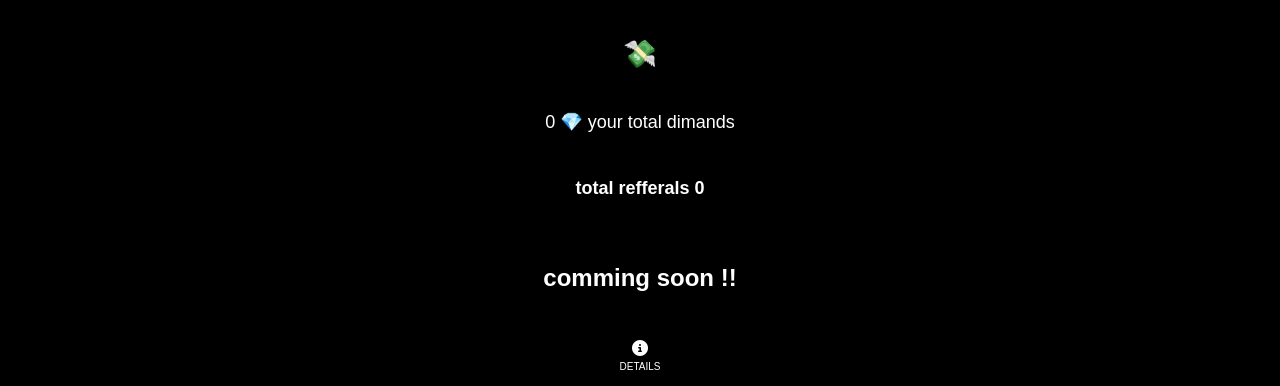
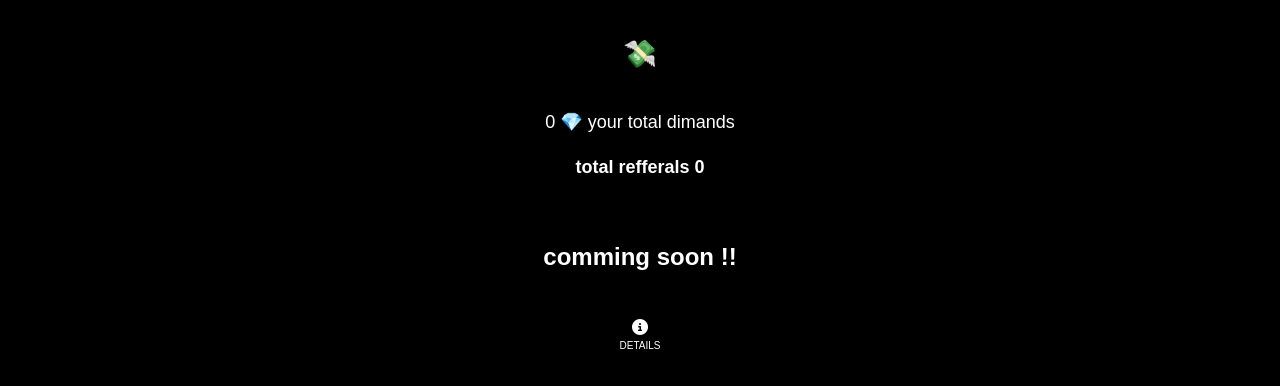
Before and after one commit to semanto973/tonempire, a plain HTML site: page balance.html in a window 1280 px wide. Shown: the top 386 px of the page. Drawn offline with Linux system fonts and the light colour scheme.

Commit message:
Update balance.html

```diff
--- a/balance.html
+++ b/balance.html
@@ -114,9 +114,8 @@
 
     <div id="balance-container"><h2><b>💸</b></h2><BR>
         <span id="balance">0</span> 💎 your total dimands
-        <br>
 
-        <BR>
+
   <h4>total refferals 0 </h4>
                       <BR>
     </div><h2><b>comming soon !!</b></h2>
```
